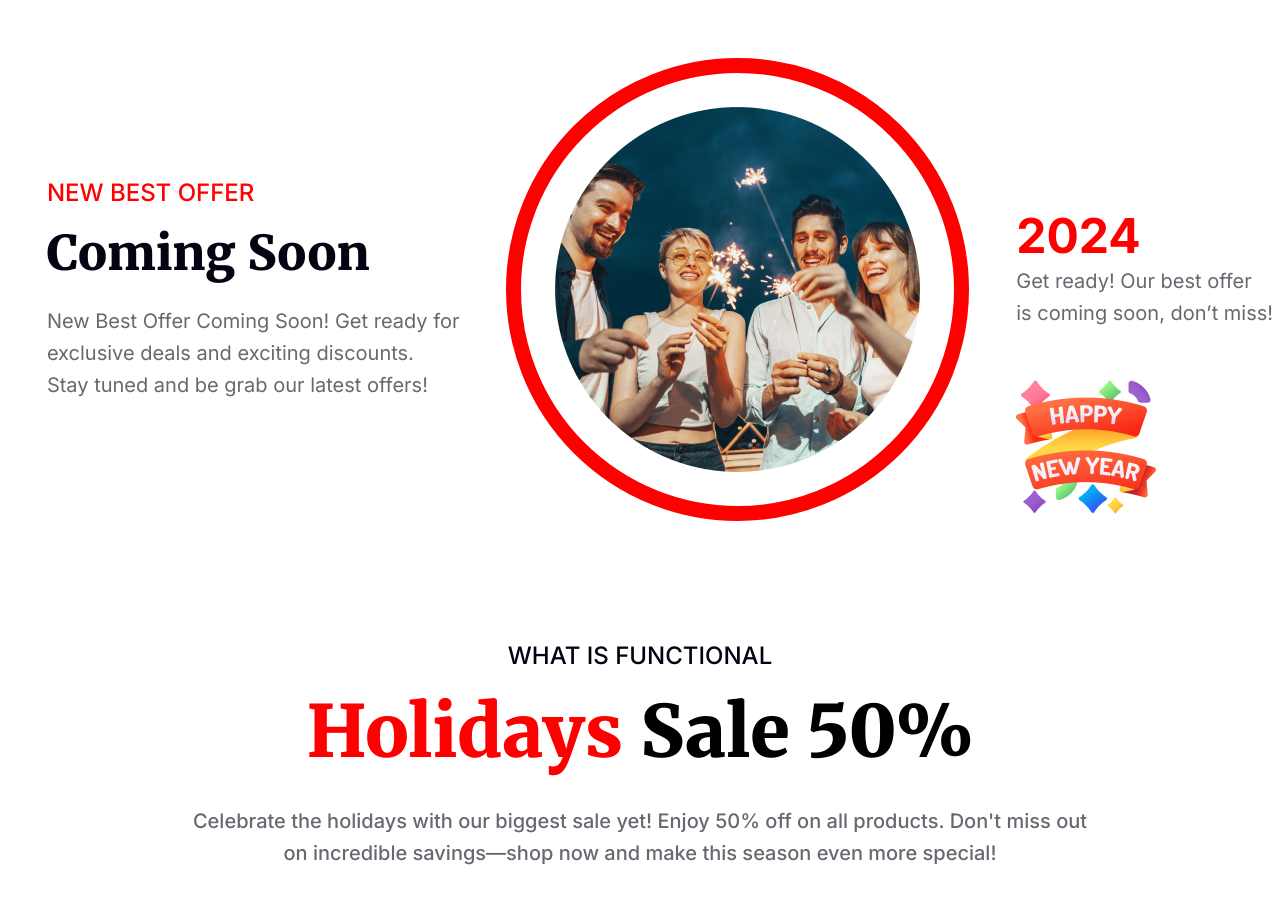
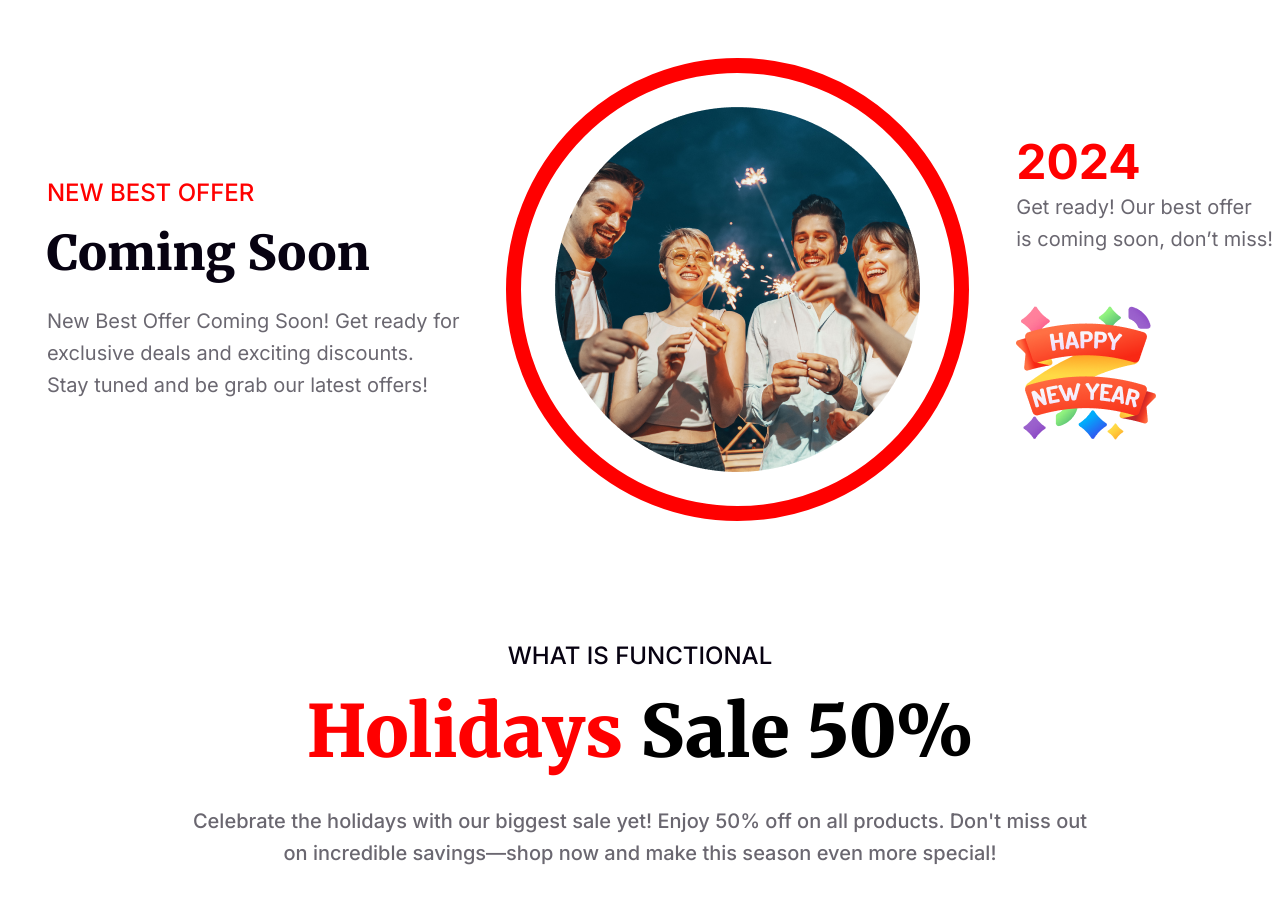
Before and after one commit to shihabuddin-dev/new-year-offer, a plain HTML site: page index.html in a window 1280 px wide. Shown: the part 2960-3877 px from the top of the page. Drawn offline with Linux system fonts and the light colour scheme; a web font is replaced by a local one.

Commit message:
fixed some css

```diff
--- a/style/style.css
+++ b/style/style.css
@@ -243,10 +243,6 @@ body>main>section {
     text-align: center;
 }
 
-.coming-section-right {
-    margin-top: auto;
-}
-
 .coming-section-right-title {
     color: rgb(255, 0, 0);
     font-family: Inter;
```
